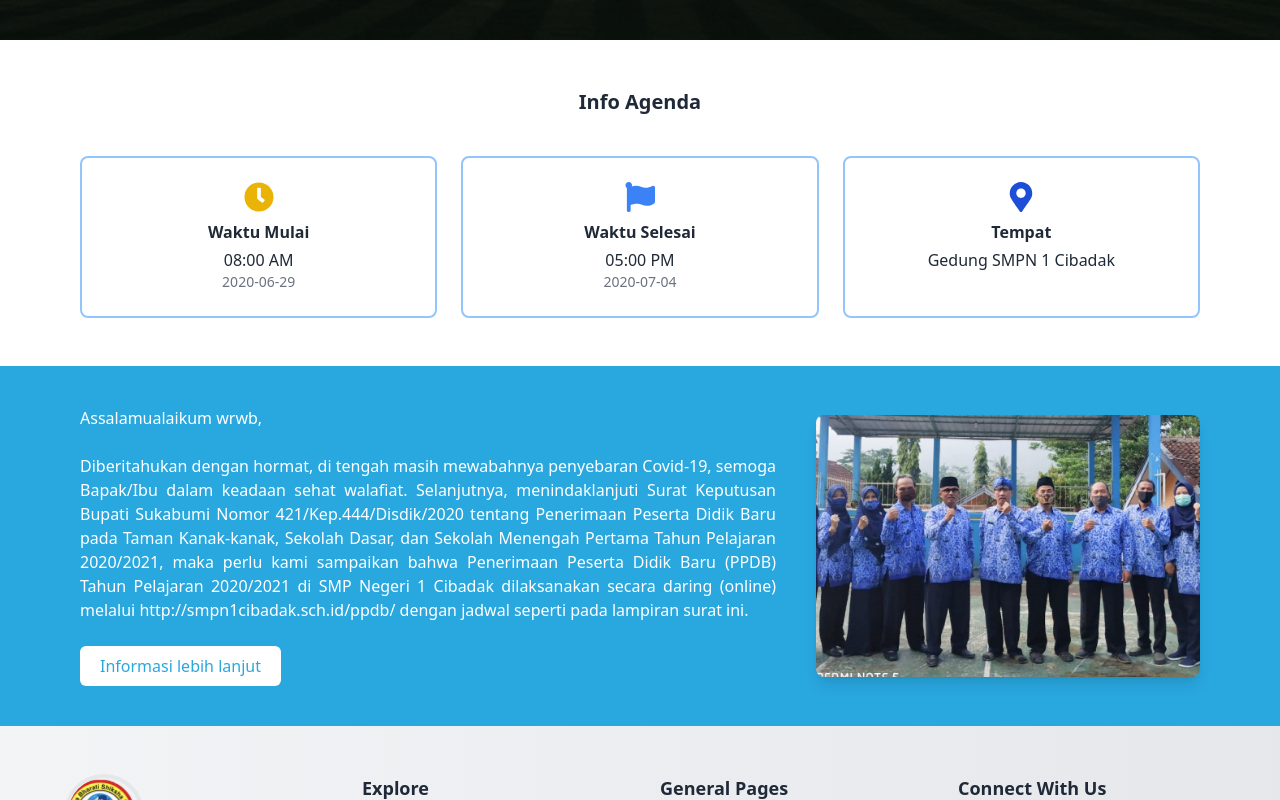
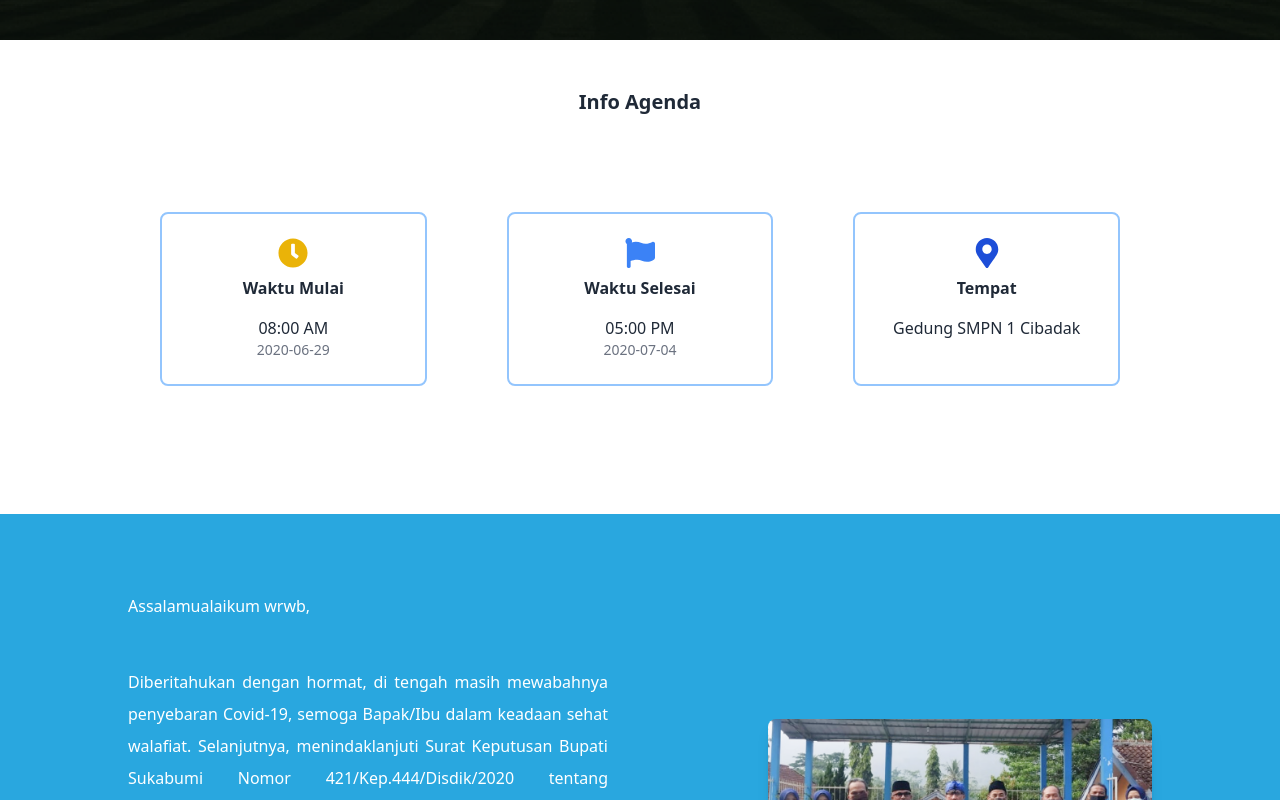
Before and after one commit to lalit879/Vishwa-Bharati-App, a React (Vite) app: page /InfoAgenda in a window 1280 px wide. Shown: the part 680-1480 px from the top of the page. Built offline with nearby package versions, Linux system fonts and the light colour scheme.

Commit message:
making responsive info agenda page

```diff
--- a/src/components/HomePage/NewsAndAgenda/NewsAndAgenda.jsx
+++ b/src/components/HomePage/NewsAndAgenda/NewsAndAgenda.jsx
@@ -1,66 +1,74 @@
 // pages/NewsAndAgenda.jsx
-import React from 'react';
-import NewsCard from './NewsCard';
-import AgendaItem from './AgendaItem';
+import React from "react";
+import NewsCard from "./NewsCard";
+import AgendaItem from "./AgendaItem";
+import { Link } from "react-router-dom";
 
 // Sample Images
-import img1 from '@assets/HomePage/NewsAndAgenda/news1.png';
-import img2 from '@assets/HomePage/NewsAndAgenda/news2.png';
-import img3 from '@assets/HomePage/NewsAndAgenda/news3.png';
-import img4 from '@assets/HomePage/NewsAndAgenda/news4.png';
-import agenda1 from '@assets/HomePage/NewsAndAgenda/agenda1.png';
-import agenda2 from '@assets/HomePage/NewsAndAgenda/agenda2.png';
-import agenda3 from '@assets/HomePage/NewsAndAgenda/agenda3.png';
+import img1 from "@assets/HomePage/NewsAndAgenda/news1.png";
+import img2 from "@assets/HomePage/NewsAndAgenda/news2.png";
+import img3 from "@assets/HomePage/NewsAndAgenda/news3.png";
+import img4 from "@assets/HomePage/NewsAndAgenda/news4.png";
+import agenda1 from "@assets/HomePage/NewsAndAgenda/agenda1.png";
+import agenda2 from "@assets/HomePage/NewsAndAgenda/agenda2.png";
+import agenda3 from "@assets/HomePage/NewsAndAgenda/agenda3.png";
 
 const NewsAndAgenda = () => {
   const newsItems = [
     {
       image: img1,
-      title: 'Learning at Home',
-      description: 'Lorem ipsum dolor sit amet adipiscing amet adipcingamet adipci aqua lorem ipsum.',
-      date: '20 June',
+      title: "Learning at Home",
+      description:
+        "Lorem ipsum dolor sit amet adipiscing amet adipcingamet adipci aqua lorem ipsum.",
+      date: "20 June",
     },
     {
       image: img2,
-      title: 'Teaching and Learning Activities at Home',
-      description: 'Lorem ipsum dolor sit amet adipcing ipsum dolor sit amet adipcing aqua lorem ipsum.',
-      date: '20 June',
+      title: "Teaching and Learning Activities at Home",
+      description:
+        "Lorem ipsum dolor sit amet adipcing ipsum dolor sit amet adipcing aqua lorem ipsum.",
+      date: "20 June",
     },
     {
       image: img3,
-      title: 'Teaching and Learning Activities at Home',
-      description: 'Lorem ipsum dolor sit amet adipcing ipsum dolor sit amet adipcing aqua lorem ipsum.',
-      date: '20 June',
+      title: "Teaching and Learning Activities at Home",
+      description:
+        "Lorem ipsum dolor sit amet adipcing ipsum dolor sit amet adipcing aqua lorem ipsum.",
+      date: "20 June",
     },
     {
       image: img4,
-      title: 'Online Learning Activities',
-      description: 'Lorem ipsum dolor sit amet adipcing ipsum dolor sit amet adipcing aqua lorem ipsum.',
-      date: '20 June',
+      title: "Online Learning Activities",
+      description:
+        "Lorem ipsum dolor sit amet adipcing ipsum dolor sit amet adipcing aqua lorem ipsum.",
+      date: "20 June",
     },
   ];
 
   const agendaItems = [
     {
       image: agenda1,
-      date: '01 - 06 - 2021',
-      title: 'Child-Friendly School Declaration',
+      date: "01 - 06 - 2021",
+      title: "Child-Friendly School Declaration",
     },
     {
       image: agenda2,
-      date: '01 - 06 - 2021',
-      title: 'Diploma Distribution / Certificate Awarding',
+      date: "01 - 06 - 2021",
+      title: "Diploma Distribution / Certificate Awarding",
     },
     {
       image: agenda3,
-      date: '01 - 06 - 2021',
-      title: 'New Student Admission',
+      date: "01 - 06 - 2021",
+      title: "New Student Admission",
     },
   ];
 
   return (
-    <section id='news' className="py-12 px-6 lg:px-20 bg-white">
-      <h2 className="text-2xl font-bold text-gray-800 mb-6">News and Agenda</h2>
+    <>
+      <section id="news" className="py-12 px-6 lg:px-20 bg-white">
+        <h2 className="text-2xl font-bold text-gray-800 mb-6">
+          News and Agenda
+        </h2>
 
         <div className="grid grid-cols-1 md:grid-cols-5 gap-10">
           {/* Left: News */}
@@ -77,7 +85,16 @@ const NewsAndAgenda = () => {
             ))}
           </div>
         </div>
+
+        <div className="flex justify-center mt-10">
+          <Link to="/news">
+            <button className="bg-blue-500 hover:bg-blue-600 text-white font-medium py-2 px-6 rounded-md transition-all duration-300">
+              More
+            </button>
+          </Link>
+        </div>
       </section>
+    </>
   );
 };
 
--- a/src/components/InfoAgenda/AgendaCard.jsx
+++ b/src/components/InfoAgenda/AgendaCard.jsx
@@ -5,7 +5,7 @@ const AgendaCard = ({ icon: Icon, iconColor, title, line1, line2 }) => {
   return (
     <div className="border-2 border-blue-300 rounded-lg py-6 px-4 text-center">
       <Icon className={`mx-auto text-3xl mb-2 ${iconColor}`} />
-      <p className="font-semibold">{title}</p>
+      <p className="font-semibold mb-4">{title}</p>
       <p className="mt-1">{line1}</p>
       <p className="text-sm text-gray-500">{line2}</p>
     </div>
--- a/src/components/InfoAgenda/Banner.jsx
+++ b/src/components/InfoAgenda/Banner.jsx
@@ -18,7 +18,7 @@ const Banner = () => {
       <div className="relative ml-10 m z-20 px-6 h-full">
         {/* School Name */}
         <div className="flex flex-col items-center justify-center mt-20 h-[70%]">
-          <h2 className="text-2xl md:text-3xl font-bold mb-20">
+          <h2 className="text-2xl md:text-3xl font-bold mb-28">
             Pemberitahuan PPDB 2020/2021
           </h2>
           <p className="max-w-xl mx-auto text-sm md:text-base">
--- a/src/components/InfoAgenda/InfoAgenda.jsx
+++ b/src/components/InfoAgenda/InfoAgenda.jsx
@@ -37,11 +37,11 @@ const InfoAgenda = () => {
 
 
         {/* Agenda Info Section */}
-        <div className="bg-white py-12 px-6 lg:px-20">
-          <h3 className="text-center text-xl font-semibold mb-10">
+        <div className="bg-white py-12 px-6 md:px-20">
+          <h3 className="text-center text-xl font-semibold mb-4">
             Info Agenda
           </h3>
-          <div className="grid grid-cols-1 md:grid-cols-3 gap-6">
+          <div className="grid grid-cols-1 md:grid-cols-3 lg:p-20 md:gap-20 gap-10">
             {agendaData.map((item, idx) => (
               <AgendaCard
                 key={idx}
@@ -56,10 +56,10 @@ const InfoAgenda = () => {
         </div>
 
         {/* Description and Image Section */}
-        <div className="bg-[#29a7df] text-white px-6 py-10 lg:px-20 flex flex-col md:flex-row gap-10 items-center">
+        <div className="bg-[#29a7df] text-white px-6 py-10 xl:py-20 xl:px-32 flex flex-col md:flex-row xl:gap-40 gap-10 items-center">
           <div className="flex-1">
-            <p className="mb-6">Assalamualaikum wrwb,</p>
-            <p className="text-sm md:text-base leading-7 text-justify">
+            <p className="xl:mb-12 mb-6">Assalamualaikum wrwb,</p>
+            <p className="lg:leading-loose text-sm md:text-base text-justify">
               Diberitahukan dengan hormat, di tengah masih mewabahnya penyebaran
               Covid-19, semoga Bapak/Ibu dalam keadaan sehat walafiat.
               Selanjutnya, menindaklanjuti Surat Keputusan Bupati Sukabumi Nomor
@@ -71,7 +71,7 @@ const InfoAgenda = () => {
               http://smpn1cibadak.sch.id/ppdb/ dengan jadwal seperti pada
               lampiran surat ini.
             </p>
-            <button className="mt-6 bg-white text-[#29a7df] font-medium px-5 py-2 rounded-md hover:bg-blue-100 transition">
+            <button className="xl:mt-12 mt-6 bg-white text-[#29a7df] font-medium px-5 py-2 rounded-md hover:bg-blue-100 transition">
               Informasi lebih lanjut
             </button>
           </div>
```
Lines whose indentation alone changed are shown as unchanged.
